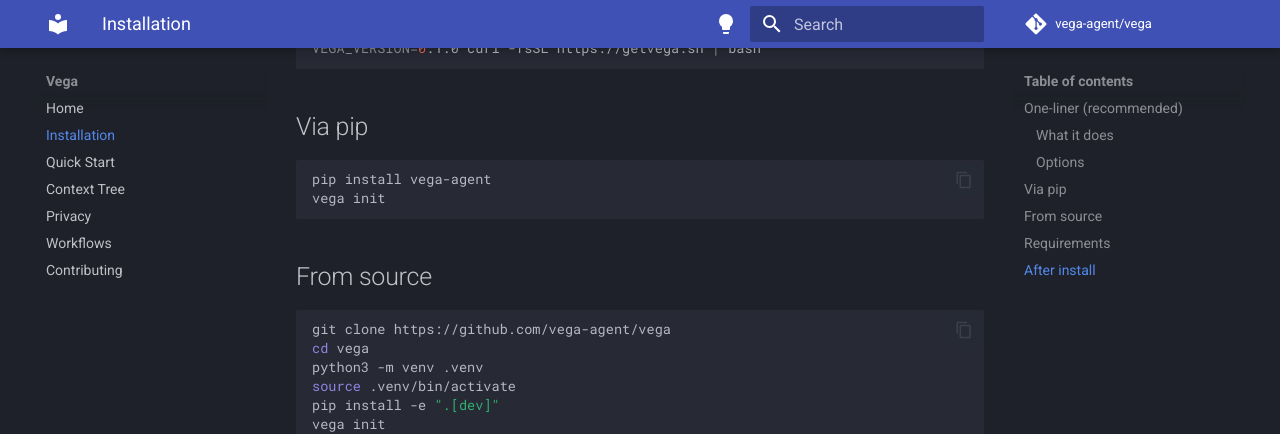
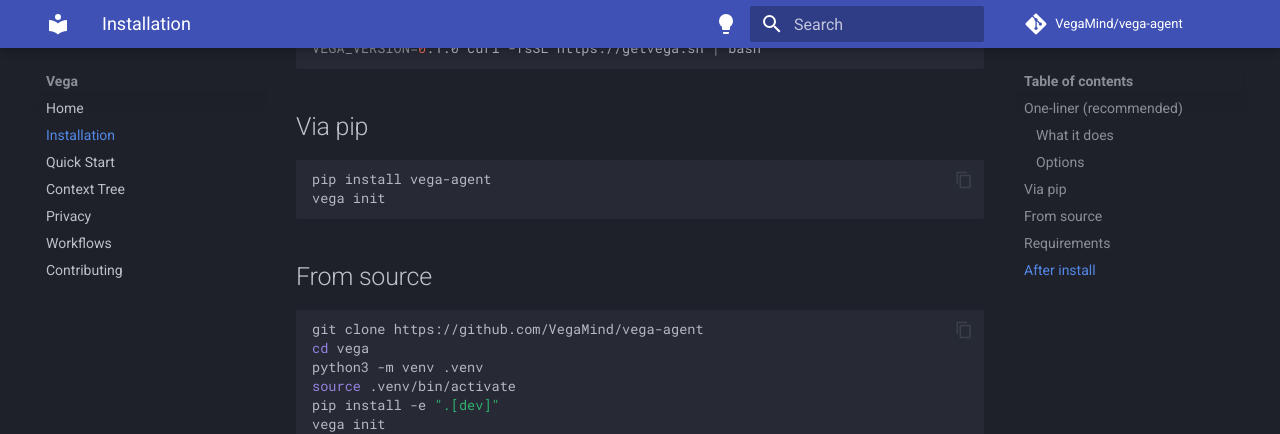
Before and after one commit to VegaMind/vega-agent, an MkDocs documentation site: the page built from docs/installation.md, in a window 1280 px wide and 900 px high, scrolled down 743 px. Shown: the top 434 px of the window. Built offline with MkDocs 1.6.1 and Material for MkDocs 9.7.7, drawn with Linux system fonts in a browser that asks for light colours; comment, search, counter and statistics services are not loaded.

Commit message:
chore: rename org to VegaMind
All GitHub URLs updated from github.com/vega-agent/vega
to github.com/VegaMind/vega-agent. PyPI package name
vega-agent remains unchanged.

Files updated: install.sh, pyproject.toml, README.md,
mkdocs.yml, SECURITY.md, docs/*.md

````diff
--- a/docs/installation.md
+++ b/docs/installation.md
@@ -38,7 +38,7 @@
 ## From source
 
 ```bash
-git clone https://github.com/vega-agent/vega
+git clone https://github.com/VegaMind/vega-agent
 cd vega
 python3 -m venv .venv
 source .venv/bin/activate
--- a/mkdocs.yml
+++ b/mkdocs.yml
@@ -1,7 +1,7 @@
 site_name: Vega
-site_url: https://vega-agent.github.io/vega
-repo_url: https://github.com/vega-agent/vega
-repo_name: vega-agent/vega
+site_url: https://VegaMind.github.io/vega-agent
+repo_url: https://github.com/VegaMind/vega-agent
+repo_name: VegaMind/vega-agent
 edit_uri: edit/main/docs/
 
 theme:
````
Also changed, not shown: README.md (+3 -3 lines), SECURITY.md (+1 -1 lines), docs/contributing.md (+2 -2 lines), pyproject.toml (+4 -4 lines), 1 other file.
